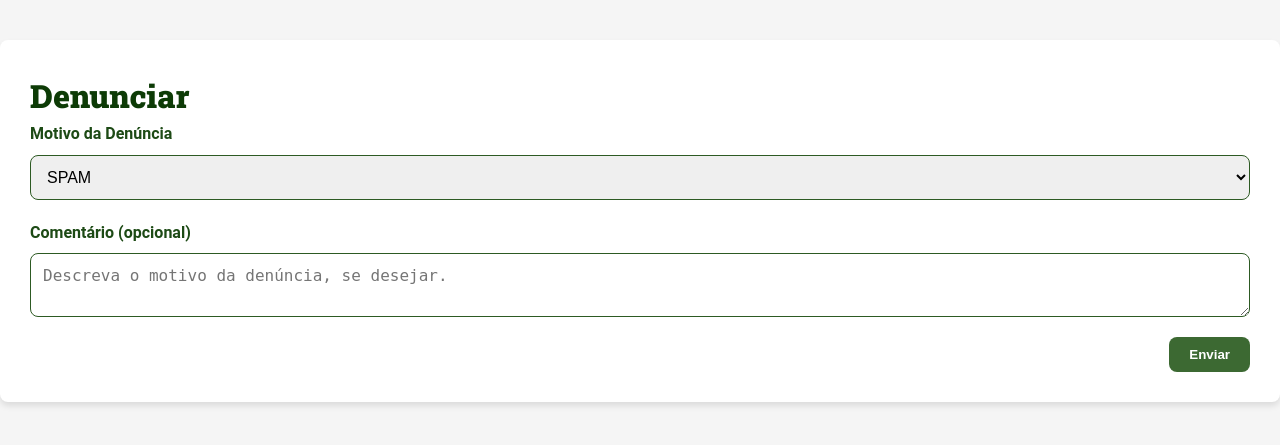
After one commit to KauanMonteiro/Reclame, a Django app: template reclamacoes/templates/pages/denunciar.html in a window 1280 px wide. The commit adds this page. Shown: the top 445 px of the page. Run offline with Django 5.2, Linux system fonts and the light colour scheme; the template is opened without the code that fills it, so the values that code supplies are empty.

Commit message:
feat: Adiciona funcionalidade de denúncia para reclamações
- Implementa modelo Denuncia com relacionamentos e choices
- Adiciona campo de contagem de denúncias em Reclamacao
- Cria view denunciar para processar denúncias
- Registra Denuncia no admin do Django
- Adiciona URL para denúncias
- Cria template de formulário para denúncias (denunciar.html)
- Adiciona botão de denúncia no template de detalhes da reclamação
- Inclui estilos CSS para o novo recurso

```diff
--- a/reclamacoes/static/css/style.css
+++ b/reclamacoes/static/css/style.css
@@ -513,3 +513,30 @@
     font-size: 2rem;
   }
 }
+.btn-alert {
+  background-color: transparent;
+  color: var(--color5);
+  border: none;
+  padding: 1rem;
+  border-radius: var(--border-radius);
+  cursor: pointer;
+  display: flex;
+  justify-content: center;
+  align-items: center;
+  transition: background-color 0.3s ease, transform 0.3s ease;
+}
+
+.btn-alert i {
+  font-size: 2rem;
+}
+
+
+.btn-alert:hover {
+  background-color: transparent;
+  transform: scale(1.09);
+}
+
+.btn-alert:focus {
+  outline: 2px solid var(--color3);
+  outline-offset: 4px;
+}
--- /dev/null
+++ b/reclamacoes/templates/pages/denunciar.html
@@ -0,0 +1,30 @@
+{% include "partials/head.html" %}
+
+<div class="formulario">
+    <form  method="POST">
+        {% csrf_token %}
+
+        <div class="form-header">
+            <h1>Denunciar</h1>
+        </div>
+
+        <div class="form-group">
+            <label for="motivo" class="form-label">Motivo da Denúncia</label>
+            <select name="motivo" id="motivo" class="form-input">
+                <option value="SPAM">SPAM</option>
+                <option value="OFENSIVO">OFENSIVO</option>
+                <option value="FALSO">FALSO</option>
+                <option value="OUTRO">Outro motivo</option>
+            </select>
+        </div>
+
+        <div class="form-group">
+            <label for="comentario" class="form-label">Comentário (opcional)</label>
+            <textarea name="comentario" id="comentario" class="form-input" placeholder="Descreva o motivo da denúncia, se desejar."></textarea>
+        </div>
+
+        <div class="form-actions">
+            <button type="submit" class="btn btn-primary">Enviar</button>
+        </div>
+    </form>
+</div>
--- a/reclamacoes/templates/pages/ver_mais_reclamacao.html
+++ b/reclamacoes/templates/pages/ver_mais_reclamacao.html
@@ -15,6 +15,11 @@
                             <i class="fas fa-calendar-alt"></i>
                             {{ reclamacao.criado_em|date:"d/m/Y H:i" }}
                         </span>
+
+                        <span>
+                            <a class="btn-alert" href="{% url "denunciar" reclamacao.id %}"><i class="fas fa-exclamation-triangle"></i></a>
+                        </span>
+
                     </div>
                 </div>
 
--- a/reclamacoes/urls.py
+++ b/reclamacoes/urls.py
@@ -8,6 +8,7 @@ urlpatterns = [
     path('reclame/<int:empresa_id>/', views.criar_reclamacao, name='criar_reclamacao'),
     path('vermais/<int:empresa_id>/', views.ver_mais_empresa, name='ver_mais_empresa'),
     path('vermais/reclamacao/<int:reclamacao_id>/',views.ver_mais_reclamacao,name='ver_mais_reclamacao'),
-    path('area_admin/',views.area_admin,name='area_admin')
+    path('area_admin/',views.area_admin,name='area_admin'),
+    path('denunciar/<int:reclamacao_id>/',views.denunciar,name="denunciar"),
 
 ]
```
Also changed, not shown: reclamacoes/admin.py (+6 -1 lines), reclamacoes/models.py (+18 -1 lines), reclamacoes/views.py (+19 -1 lines), reclamacoes/migrations/0002_reclamacao_denuncias_count_denuncia.py (added).
